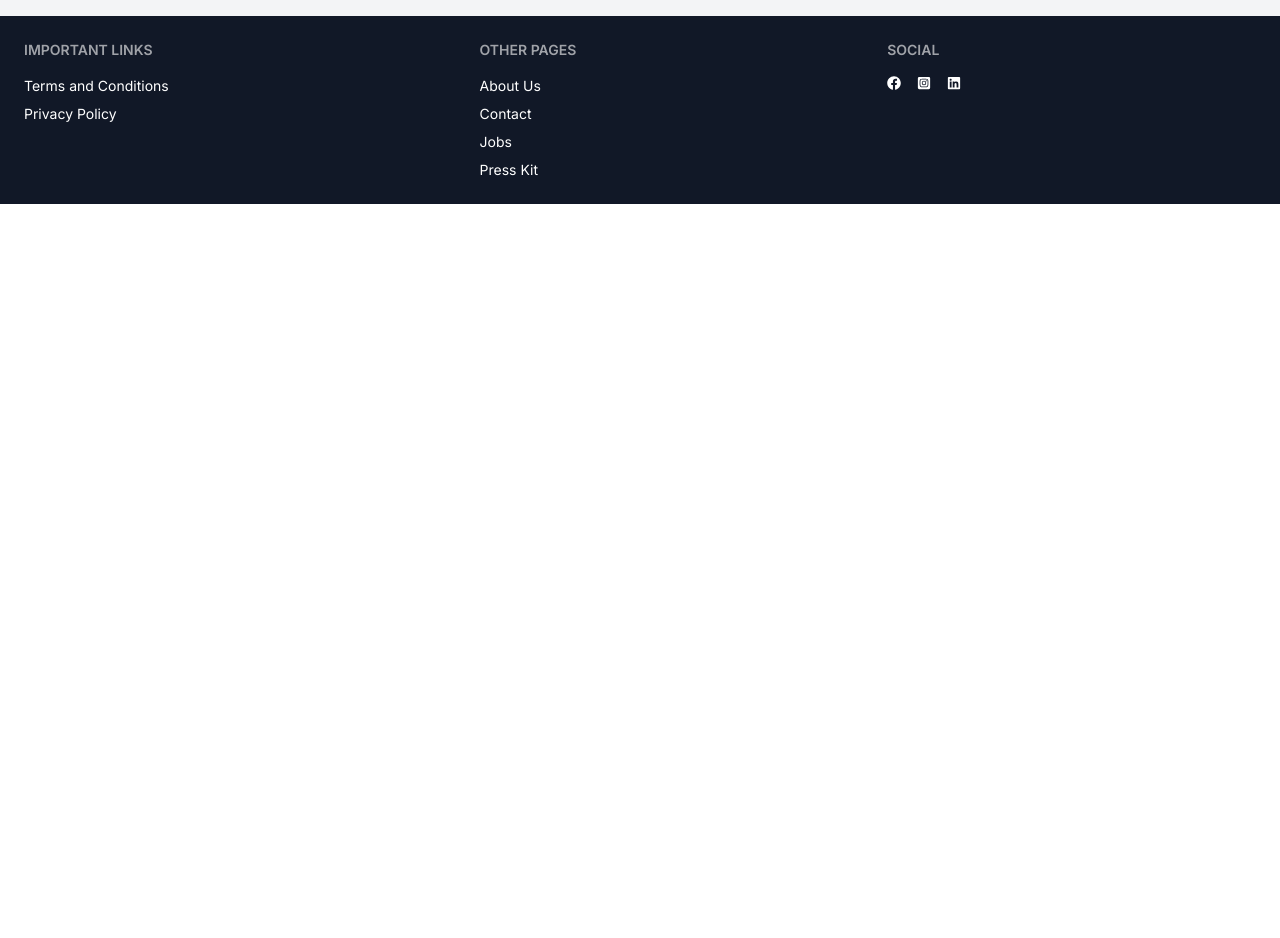
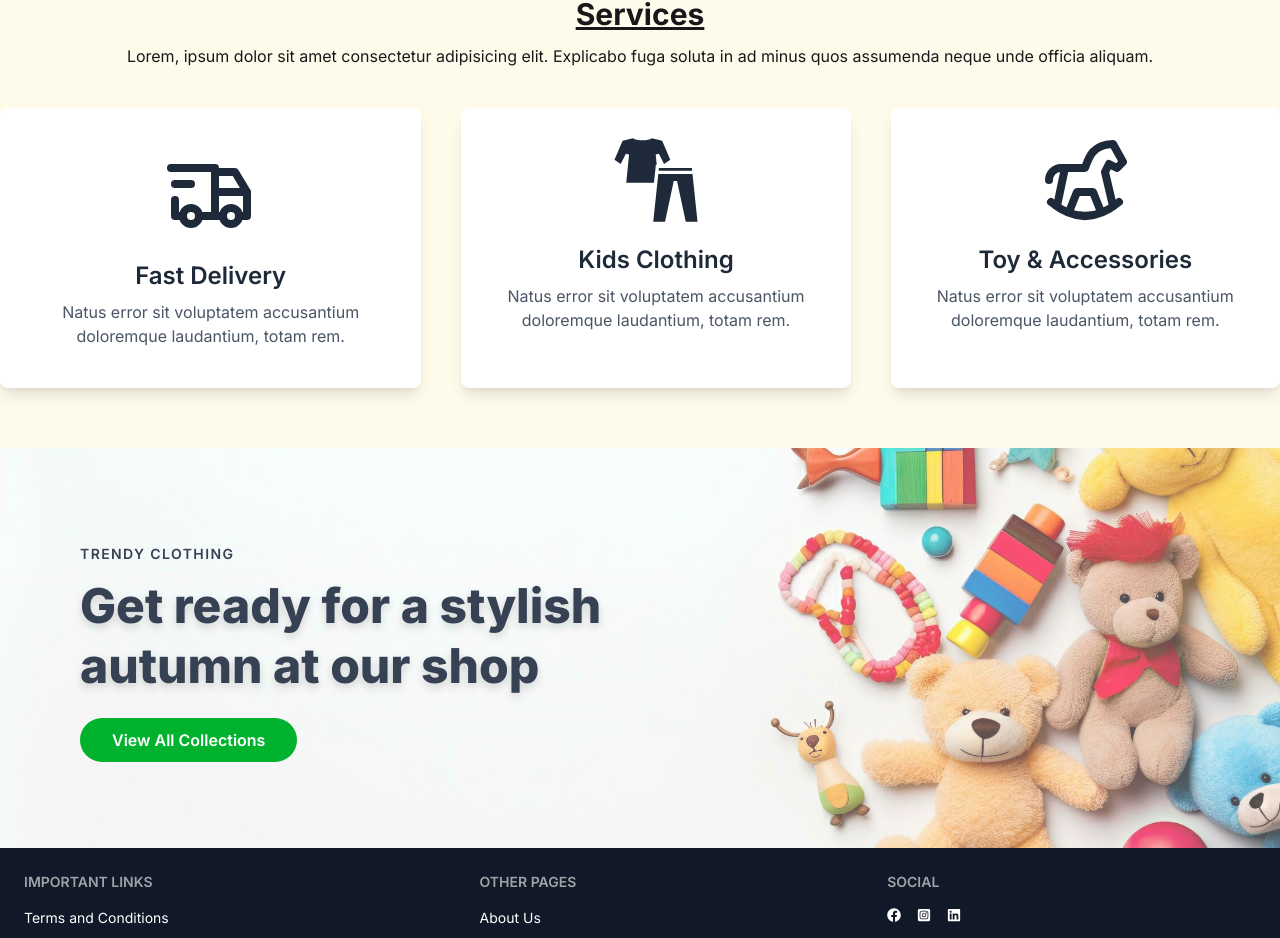
Before and after one commit to MOZID-2025/A-Local-Kids-Toy-Store-Platform, a React (Vite) app: page / in a window 1280 px wide. Shown: the part 1845-2783 px from the top of the page. Before the commit the page ends 2049 px from the top, so only its background shows below. Built offline with nearby package versions, Linux system fonts and the light colour scheme; no server answers.

Commit message:
another commit

```diff
--- a/src/Footer/Footer.jsx
+++ b/src/Footer/Footer.jsx
@@ -34,6 +34,12 @@ const Footer = () => {
           </div>
         </nav>
       </div>
+      <hr className="text-gray-500" />
+      <div className=" px-6 py-6 text-center">
+        <p className="text-sm">
+          © {new Date().getFullYear()} Your Company. All rights reserved.
+        </p>
+      </div>
     </footer>
   );
 };
--- a/src/Page/Home.jsx
+++ b/src/Page/Home.jsx
@@ -1,12 +1,14 @@
 import React, { use } from "react";
 import Products from "../components/Products/Products";
+import Featurs from "../components/Featurs";
+import CallToAction from "../components/CallToAction";
 
 const productsData = fetch("/Products.json").then((res) => res.json());
 
 const Home = () => {
   const products = use(productsData);
   return (
-    <div className="bg-gray-100 pb-10">
+    <div className="bg-gray-100">
       <div className="max-w-[1280px] mx-auto p-10">
         <h2 className="text-center text-3xl font-bold">
           Top Trending Toys for Kids Fun, Creative & Educational!
@@ -22,6 +24,13 @@ const Home = () => {
           <Products key={product.toyId} product={product}></Products>
         ))}
       </div>
+
+      <div>
+        <Featurs />
+      </div>
+      <div>
+        <CallToAction />
+      </div>
     </div>
   );
 };
--- /dev/null
+++ b/src/components/CallToAction.jsx
@@ -0,0 +1,39 @@
+import React from "react";
+import toy from "../assets/toy.jpg";
+import { Link } from "react-router";
+
+const CallToAction = () => {
+  return (
+    <section
+      className="relative w-full h-[50vh] bg-cover bg-center flex items-center"
+      style={{
+        backgroundImage: `url(${toy})`, // full-width background
+      }}
+    >
+      {/* Overlay for readability */}
+      <div className="absolute inset-0 bg-white/30"></div>
+
+      {/* Centered content container (max 1280px) */}
+      <div className="relative z-10 w-full">
+        <div className="max-w-[1280px] mx-auto px-6 sm:px-10 md:px-20 text-center md:text-left">
+          <p className="uppercase tracking-widest text-sm font-semibold text-gray-700 mb-3">
+            Trendy Clothing
+          </p>
+
+          <h1 className="mb-8 text-4xl md:text-5xl font-extrabold text-gray-700 drop-shadow-lg leading-tight">
+            Get ready for a stylish <br /> autumn at our shop
+          </h1>
+
+          <Link
+            to="/products"
+            className="mt-10 bg-primary hover:bg-orange-600 text-white font-semibold px-8 py-3 rounded-full transition duration-300"
+          >
+            View All Collections
+          </Link>
+        </div>
+      </div>
+    </section>
+  );
+};
+
+export default CallToAction;
--- /dev/null
+++ b/src/components/Featurs.jsx
@@ -0,0 +1,53 @@
+import React from "react";
+import { GiClothes } from "react-icons/gi";
+import { TbHorseToy, TbTruckDelivery } from "react-icons/tb";
+
+const Featurs = () => {
+  return (
+    <div className="bg-amber-50 mt-10 pt-15 pb-15">
+      <div className="text-center">
+        <h2 className="text-3xl font-bold underline mb-3">Services</h2>
+        <p>
+          Lorem, ipsum dolor sit amet consectetur adipisicing elit. Explicabo
+          fuga soluta in ad minus quos assumenda neque unde officia aliquam.
+        </p>
+      </div>
+      <section className="max-w-[1280px] mx-auto mt-10 flex justify-between gap-10">
+        <div className="bg-white shadow-lg rounded-lg p-10 flex flex-col items-center text-center">
+          <TbTruckDelivery className="text-8xl mb-4 text-gray-800" />
+          <h1 className="text-2xl font-semibold text-gray-800 mb-2">
+            Fast Delivery
+          </h1>
+          <p className="text-gray-600">
+            Natus error sit voluptatem accusantium doloremque laudantium, totam
+            rem.
+          </p>
+        </div>
+
+        <div className="bg-white shadow-lg rounded-lg p-6 flex flex-col items-center text-center">
+          <GiClothes className="text-8xl mb-4 text-gray-800" />
+          <h1 className="text-2xl font-semibold text-gray-800 mb-2">
+            Kids Clothing
+          </h1>
+          <p className="text-gray-600">
+            Natus error sit voluptatem accusantium doloremque laudantium, totam
+            rem.
+          </p>
+        </div>
+
+        <div className="bg-white shadow-lg rounded-lg p-6 flex flex-col items-center text-center">
+          <TbHorseToy className="text-8xl mb-4 text-gray-800" />
+          <h1 className="text-2xl font-semibold text-gray-800 mb-2">
+            Toy & Accessories
+          </h1>
+          <p className="text-gray-600">
+            Natus error sit voluptatem accusantium doloremque laudantium, totam
+            rem.
+          </p>
+        </div>
+      </section>
+    </div>
+  );
+};
+
+export default Featurs;
--- a/src/components/Products/Products.jsx
+++ b/src/components/Products/Products.jsx
@@ -10,7 +10,7 @@ const Products = ({ product }) => {
         <img className="w-full h-50" src={pictureURL} alt="" />
       </figure>
       <div className="card-body bg-gray-50">
-        <h2 className="card-title mb-10">
+        <h2 className="card-title">
           {toyName}
           <div className="badge badge-secondary">$ {price}</div>
         </h2>
```
Also changed, not shown: src/assets/toy.jpg (added).
